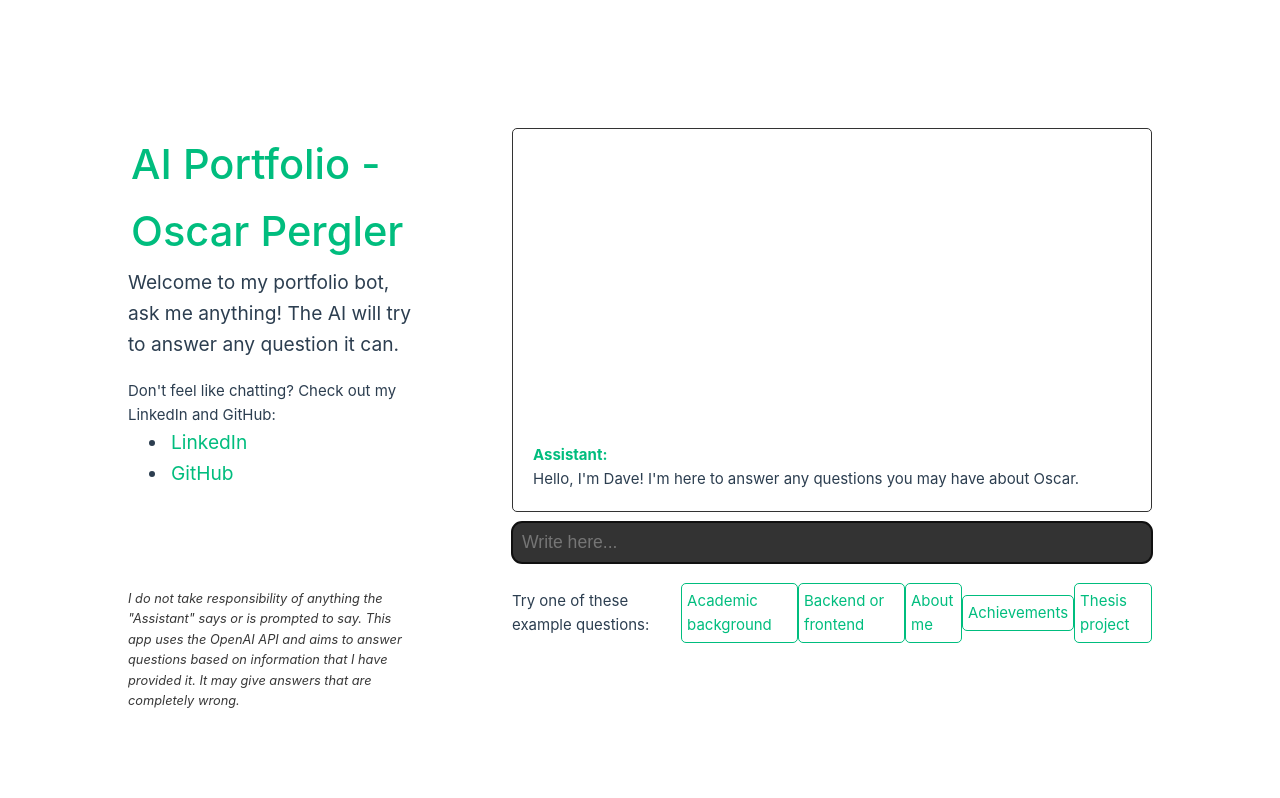
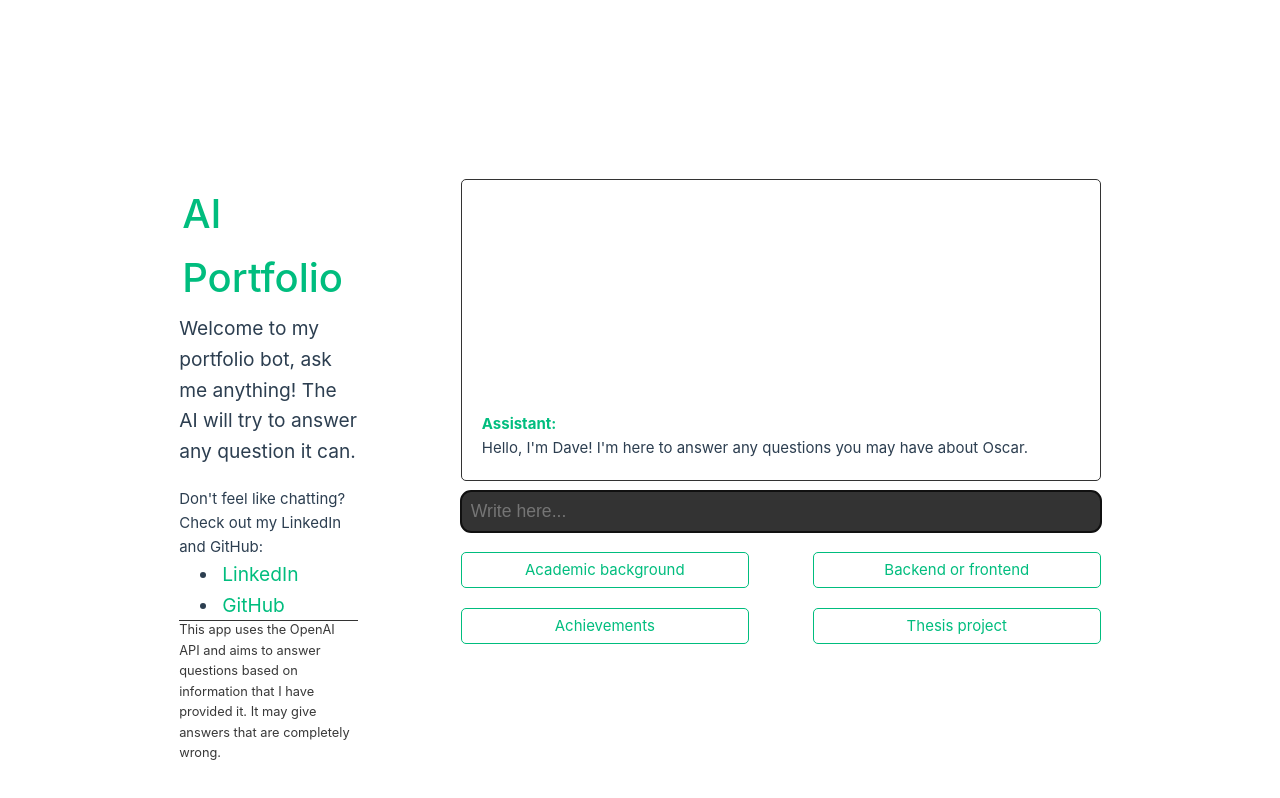
Before and after one commit to oscarpergler/chatgpt-wrapper-portfolio, a Vue app in the folder vue-project/: page / in a window 1280 px wide. Built offline with nearby package versions, Linux system fonts and the light colour scheme.

Commit message:
responsive css

```diff
--- a/vue-project/src/App.vue
+++ b/vue-project/src/App.vue
@@ -17,17 +17,31 @@ import IntroView from './views/IntroView.vue';
 <style scoped>
 
   .app-container{
-    width: 100vw;
-    height: 100vh;
-    padding: 10%;
+    box-sizing: border-box;
+    display: flex;
+    flex-direction: column;
+    justify-content: center;
     align-items: center;
-    display: flex;
-    gap: 100px;
   }
 
   .view{
-    flex: 1;
-    height: 100%;
+    padding: 5%;
+    height: 100vh;
+    width: 100vw;
   }
 
+  @media screen and (min-width: 1024px){
+    .app-container{
+      height: 100vh;
+      padding: 10%;
+      flex-direction: row;
+    }
+
+    .view{
+      flex: 1;
+      height: 100%;
+    }
+  }
+
+
 </style>
--- a/vue-project/src/views/ChatView.vue
+++ b/vue-project/src/views/ChatView.vue
@@ -13,8 +13,10 @@ let loadingAnswer: Ref = ref(false);
 
 const answerMessage = async (message: String) => {
   if (!message) throw new Error("No message paramater provided for answerMessage()");
+  loadingAnswer.value = true;
   await axios.post(`${API_URL}/query`, messages)
     .then(response => {
+      loadingAnswer.value = false;
       const {_, content} = response.data;
       currentMessage.value.push({
         role: 'assistant',
@@ -62,6 +64,10 @@ const sendMessage = (e: Event) => {
           v-for="messageObj in currentMessage"
           :messageObj="messageObj"
         ></ChatMessage>
+        <ChatMessage
+          v-if="loadingAnswer"
+          :messageObj="{ 'role': 'assistant', 'content': 'Thinking...'}"
+        ></ChatMessage>
       </div>
     </div>
     <div class="input">
@@ -74,10 +80,8 @@ const sendMessage = (e: Event) => {
     </div>
   </div>
   <div class="examples">
-    <p>Try one of these example questions:</p>
     <div class="button" @click="exampleQuestion('Tell me about his academic background.')">Academic background</div>
     <div class="button" @click="exampleQuestion('Does he prefer frontend or backend development?')">Backend or frontend</div>
-    <div class="button" @click="exampleQuestion('Summarize Oscar in plain text')">About me</div>
     <div class="button" @click="exampleQuestion('Give me a list of his achievements')">Achievements</div>
     <div class="button" @click="exampleQuestion('Tell me about his thesis project')">Thesis project</div>
   </div>
@@ -86,7 +90,6 @@ const sendMessage = (e: Event) => {
 <style scoped>
 
   .chat {
-    position: relative;
     display: flex;
     flex-direction: column;
     height: 80%;
@@ -94,42 +97,39 @@ const sendMessage = (e: Event) => {
 
   .output{
     display: flex;
-    flex-direction: column-reverse;
-    width: 50vw;
+    width: 100%;
     height: 100%;
     overflow-y: scroll;
     overflow-x: wrap;
-    border: 1px solid #333;
     border-radius: 5px;
   }
 
   .input{
-    margin-top: 10px;
-    position: sticky;
-    bottom: 0;
     width: 100%;
   }
 
   .input-field{
     font-size: 1.1rem;
     padding: 10px;
-    border-radius: 10px;
     color: rgb(156, 156, 156);
     background-color: #333;
+    border-radius: 10px;
     border: none;
     width: 100%;
   }
 
   .examples{
-    margin: 20px auto;
+    margin-top: 20px;
     width: 100%;
-    display: flex;
-    flex-direction: row;
-    align-items: center;
-    justify-content: space-between;
+    display: grid;
+    grid-template-columns: 45% 45%;
+    grid-row: auto auto;
+    grid-column-gap: 10%;
+    grid-row-gap: 20px;
   }
 
   .examples .button{
+    text-align: center;
     color: hsla(160, 100%, 37%, 1);
     border: hsla(160, 100%, 37%, 1) solid 1px;
     padding: 5px;
@@ -143,4 +143,67 @@ const sendMessage = (e: Event) => {
     transition: 0.3s;
   }
 
+  .answerLoading{
+    padding-left: 10px;
+    margin: 10px;
+    font-weight: bold;
+    width: 100%;
+    color: hsla(160, 100%, 37%, 1);
+    transition: 0.3s;
+  }
+
+  @media screen and (min-width: 1024px){
+
+    .output{
+      display: flex;
+      flex-direction: column-reverse;
+      width: 50vw;
+      height: 100%;
+      overflow-y: scroll;
+      overflow-x: wrap;
+      border: 1px solid #333;
+      border-radius: 5px;
+    }
+
+    .input{
+      margin-top: 10px;
+      position: sticky;
+      bottom: 0;
+      width: 100%;
+    }
+
+    .input-field{
+      font-size: 1.1rem;
+      padding: 10px;
+      border-radius: 10px;
+      color: rgb(156, 156, 156);
+      background-color: #333;
+      border: none;
+      width: 100%;
+    }
+
+    .examples .button{
+      color: hsla(160, 100%, 37%, 1);
+      border: hsla(160, 100%, 37%, 1) solid 1px;
+      padding: 5px;
+      border-radius: 5px;
+    }
+
+    .button:hover{
+      color: black;
+      background-color: hsla(160, 100%, 37%, 1);
+      cursor: pointer;
+      transition: 0.3s;
+    }
+
+    .answerLoading{
+      padding-left: 10px;
+      margin: 10px;
+      font-weight: bold;
+      width: 100%;
+      color: hsla(160, 100%, 37%, 1);
+      transition: 0.3s;
+    }
+  }
+
 </style>
--- a/vue-project/src/views/IntroView.vue
+++ b/vue-project/src/views/IntroView.vue
@@ -1,6 +1,7 @@
 <template>
   <div class="greetings">
-    <h1 class="green">AI Portfolio - Oscar Pergler</h1>
+    <div>
+      <h1 class="green">AI Portfolio</h1>
       <h3>
         Welcome to my portfolio bot, ask me anything! The AI will try to answer any question it can.
       </h3>
@@ -11,14 +12,15 @@
           <li><a href="https://github.com/oscarpergler" target="_blank" rel="noopener">GitHub</a></li>
         </ul>
       </h4>
-    <p class="note">I do not take responsibility of anything the "Assistant" says or is prompted to say. This app uses the OpenAI API and aims to answer questions based on information that I have provided it. It may give answers that are completely wrong.</p>
+    </div>
+    <p class="note">This app uses the OpenAI API and aims to answer questions based on information that I have provided it. It may give answers that are completely wrong.</p>
   </div>
 </template>
 
 <style scoped>
   h1 {
     font-weight: 500;
-  font-size: 2.6rem;
+    font-size: 2.5rem;
     position: relative;
   }
 
@@ -36,9 +38,11 @@ li{
 
   .greetings{
     width: 100%;
+    height: 100%;
     display: flex;
-  justify-content: center;
+    justify-content: space-evenly;
     flex-direction: column;
+    border-bottom: solid 1px #333;
   }
 
   .greetings h1,
@@ -47,13 +51,14 @@ li{
   }
 
   .note{
-  margin-top: 100px;
-  font-style: italic;
     color: rgb(56, 56, 56);
     font-size: 0.8rem;
   }
 
-@media (min-width: 1024px) {
+  @media screen and (min-width: 1024px) {
+    .h1{
+      font-size: 2vw;
+    }
     .greetings h1,
     .greetings h3 {
       text-align: left;
```
Lines whose indentation alone changed are shown as unchanged.
